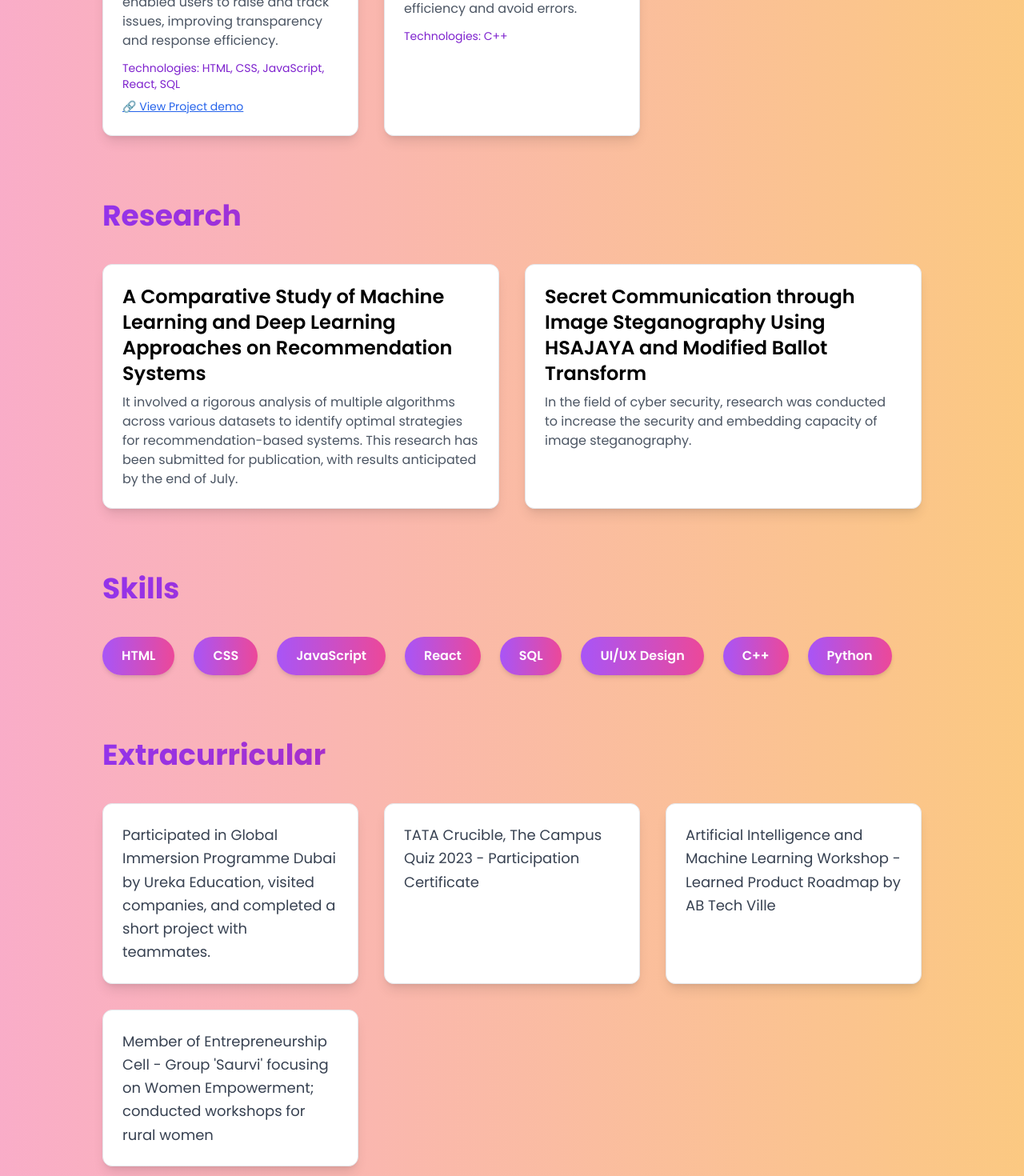
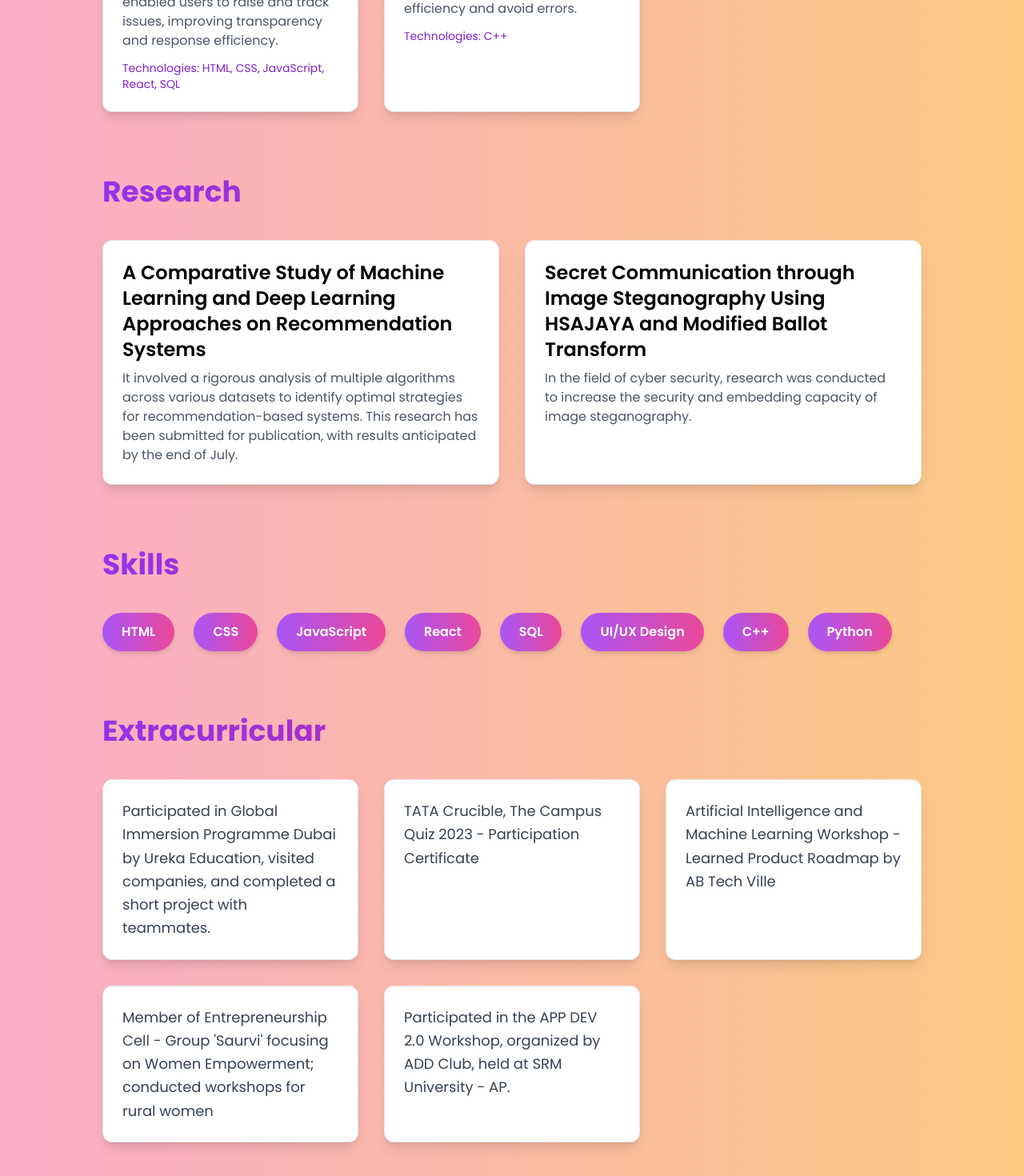
Before and after one commit to harshininuthalapati/my-portfolio, a React (Create React App) app: page / in a window 1280 px wide. Shown: the part 1100-2570 px from the top of the page at 80% size. Built offline with nearby package versions, Linux system fonts and the light colour scheme.

Commit message:
Removed link

```diff
--- a/src/components/Portfolio.js
+++ b/src/components/Portfolio.js
@@ -7,7 +7,6 @@ const projects = [
     description:
       "It is designed to improve communication between university students/faculty and the administration. This platform enabled users to raise and track issues, improving transparency and response efficiency.",
     technologies: "HTML, CSS, JavaScript, React, SQL",
-    link: "https://drive.google.com/drive/folders/1wS8Yf5qUnx-rQgy3eT0cJYqs86UmN3a_?usp=drive_link",
   },
   {
     title: "Medical Store Management",
@@ -59,6 +58,7 @@ const extracurricular = [
   "TATA Crucible, The Campus Quiz 2023 - Participation Certificate",
   "Artificial Intelligence and Machine Learning Workshop - Learned Product Roadmap by AB Tech Ville",
   "Member of Entrepreneurship Cell - Group 'Saurvi' focusing on Women Empowerment; conducted workshops for rural women",
+  "Participated in the APP DEV 2.0 Workshop, organized by ADD Club, held at SRM University - AP.  ",
 ];
 
 export default function Portfolio() {
```
